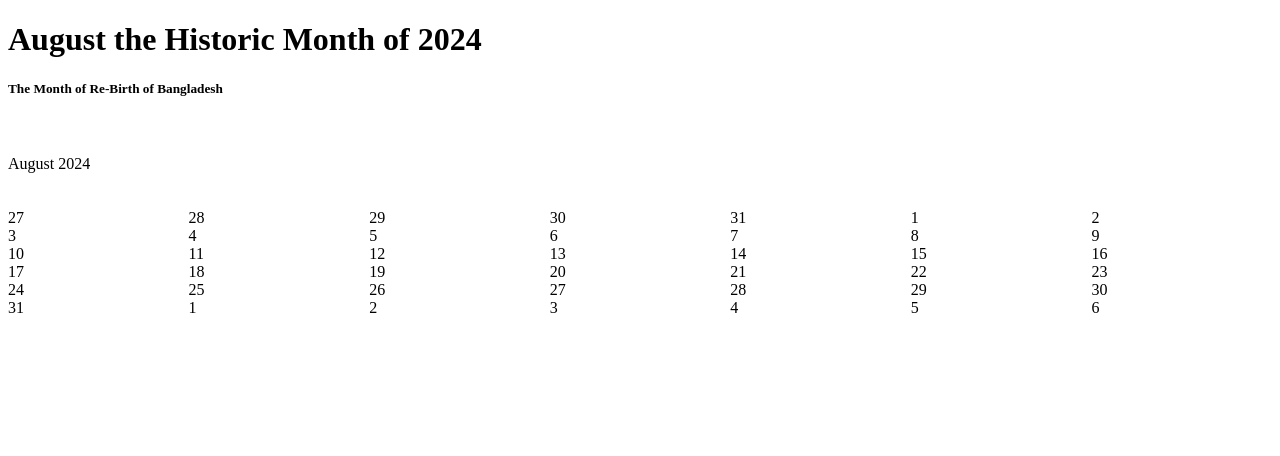
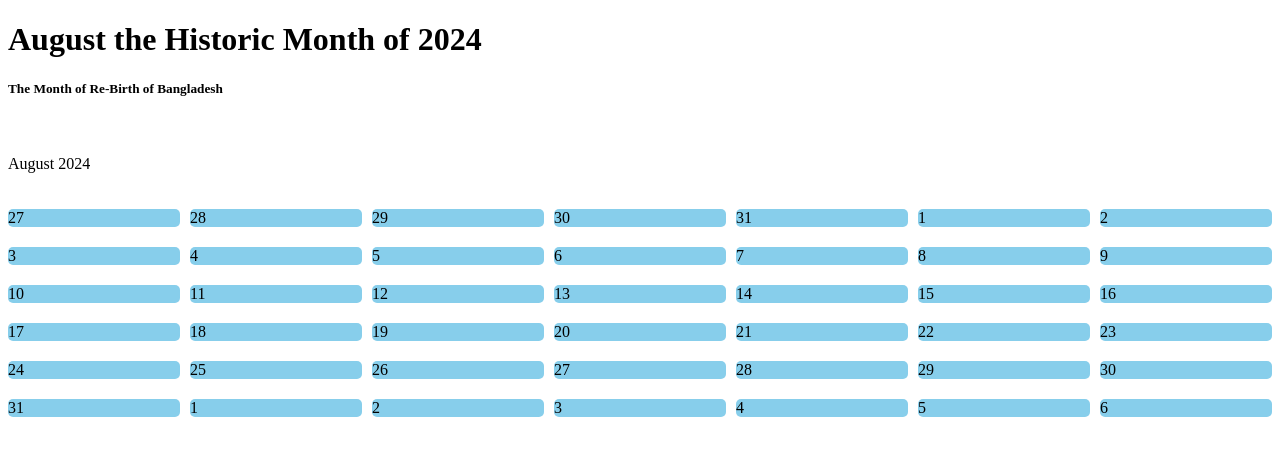
Before and after one commit to Xubaear/August, a plain HTML site: page index.html in a window 1280 px wide. Drawn offline with Linux system fonts and the light colour scheme.

Commit message:
added color

```diff
--- a/style.css
+++ b/style.css
@@ -1,2 +1,7 @@
 .calender{display: grid;
-grid-template-columns: repeat(7, 1fr);}
+grid-template-columns: repeat(7, 1fr);
+row-gap: 20px;
+column-gap: 10px;}
+
+.date{background-color: skyblue;
+border-radius: 5px;}
```
